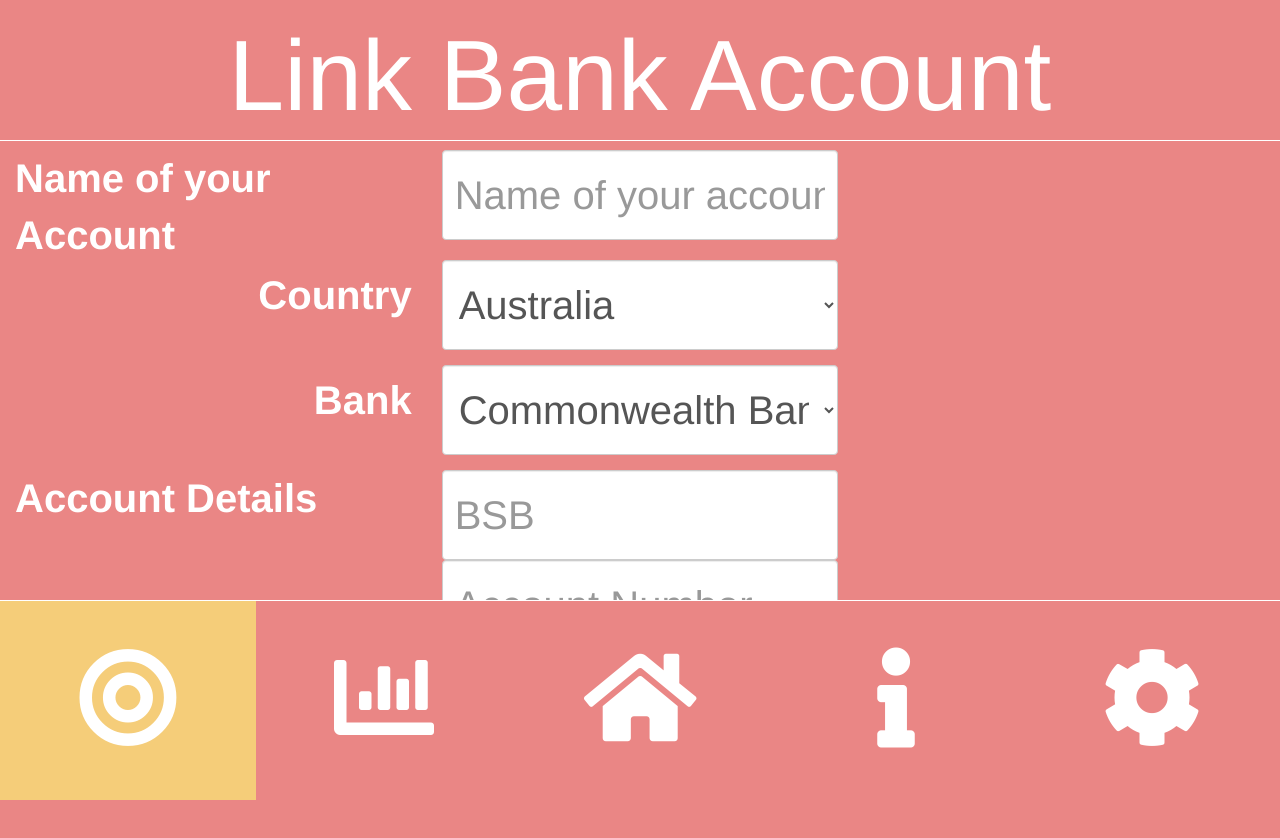
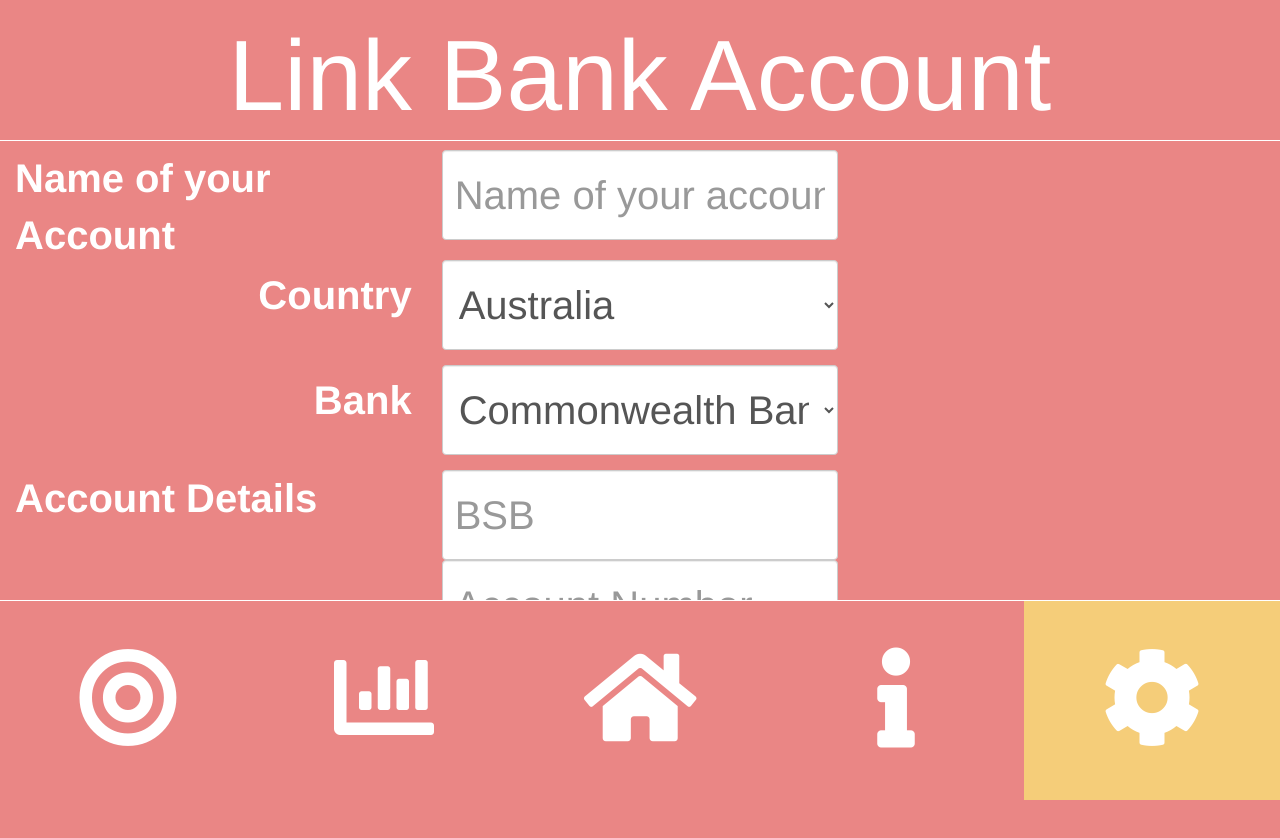
Before and after one commit to haemoolpa-jeon/haemoolpa-jeon.github.io, a plain HTML site: page settings-newBank.html in a window 1280 px wide. Drawn offline with nearby package versions, Linux system fonts and the light colour scheme.

Commit message:
Update settings-newBank.html

```diff
--- a/settings-newBank.html
+++ b/settings-newBank.html
@@ -86,11 +86,11 @@
 			<table>
 				<tbody>
 					<tr>
-						<td class="activeNav"><a href="goals.html"><i class="fas fa-bullseye"></i></a></td>
+						<td class="passiveNav"><a href="goals.html"><i class="fas fa-bullseye"></i></a></td>
 						<td class="passiveNav"><a href="stats.html"><i class="fas fa-chart-bar"></i></a></td>
 						<td class="passiveNav"><a href="index.html"><i class="fas fa-home"></i></a></td>
 						<td class="passiveNav"><a href="info.html"><i class="fas fa-info"></i></a></td>
-						<td class="passiveNav"><a href="settings.html"><i class="fas fa-cog"></i></a></td>
+						<td class="activeNav"><a href="settings.html"><i class="fas fa-cog"></i></a></td>
 					</tr>
 				</tbody>
 			</table>
```
